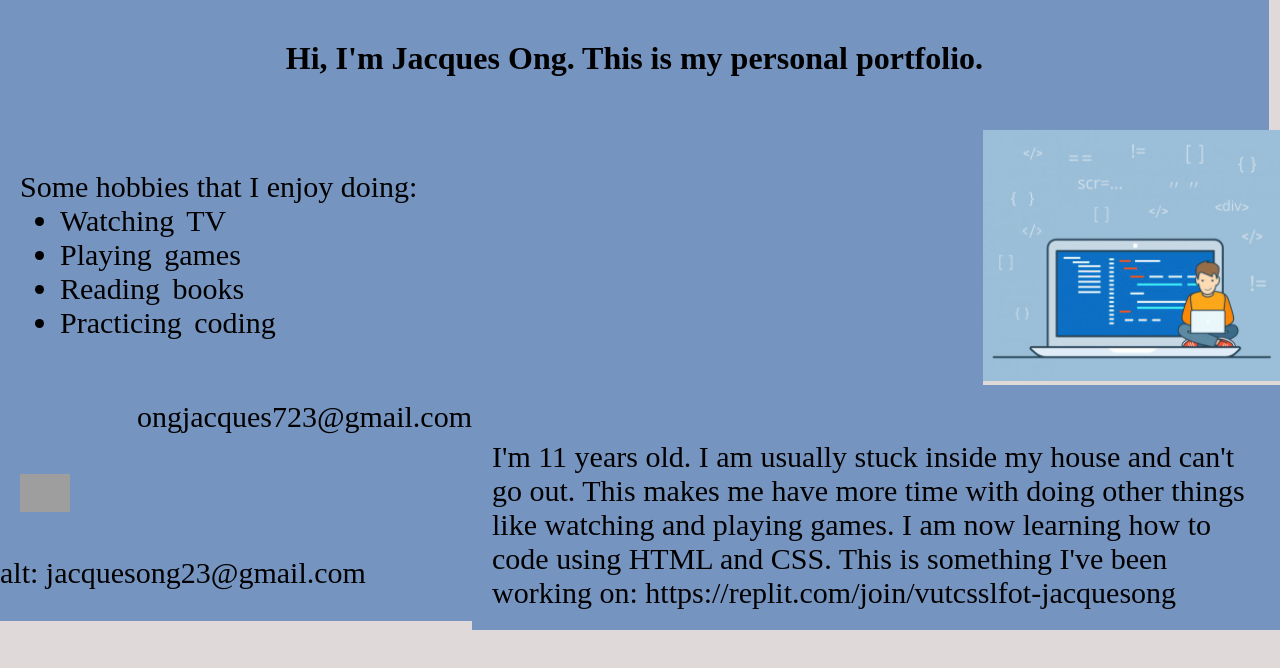
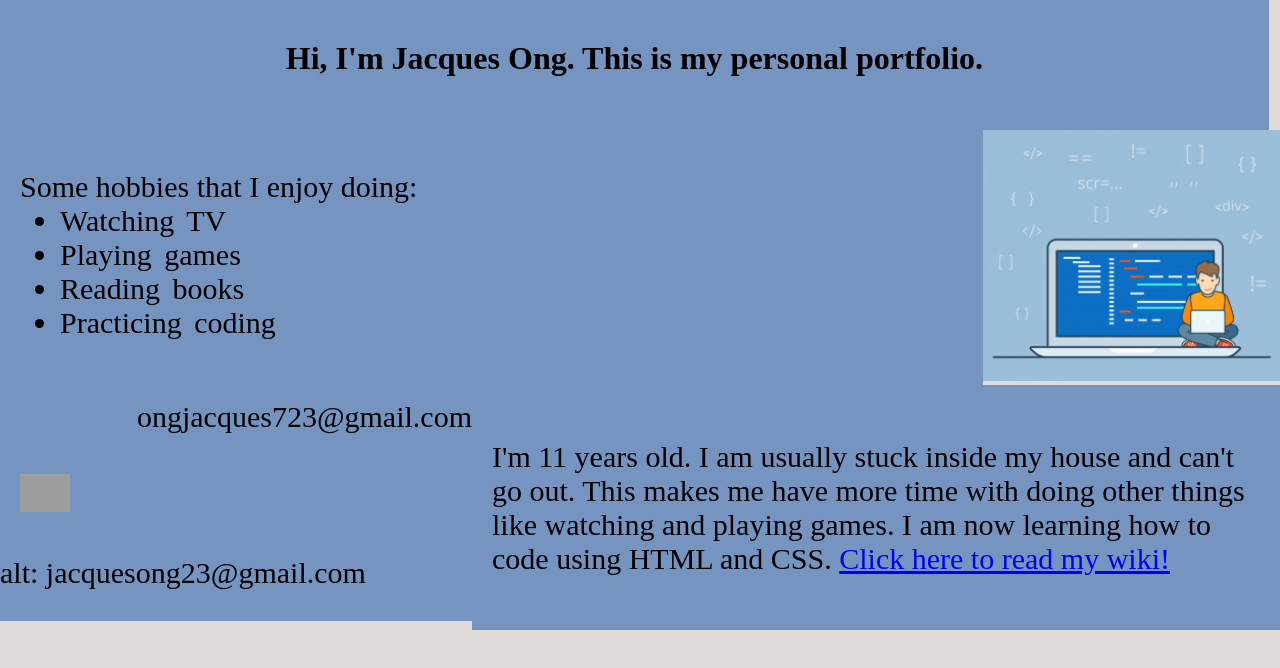
Before and after one commit to JacquesOng/My-Portfolio, a plain HTML site: page index.html in a window 1280 px wide. Drawn offline with Linux system fonts and the light colour scheme; grey boxes are pictures that could not be loaded; a web font is replaced by a local one.

Commit message:
added link

```diff
--- a/index.html
+++ b/index.html
@@ -31,7 +31,9 @@
 
     <div class= "about-me">
    <p>
-    I'm 11 years old. I am usually stuck inside my house and can't go out. This makes me have more time with doing other things like watching and playing games. I am now learning how to code using HTML and CSS. This is something I've been working on: https://replit.com/join/vutcsslfot-jacquesong
+    I'm 11 years old. I am usually stuck inside my house and can't go out. This makes me have more time with doing other things like watching and playing games. I am now learning how to code using HTML and CSS.
+
+    <a href = "Internet-Wikipedia"> Click here to read my wiki!</a>
    </p>
    </div>
 
```
